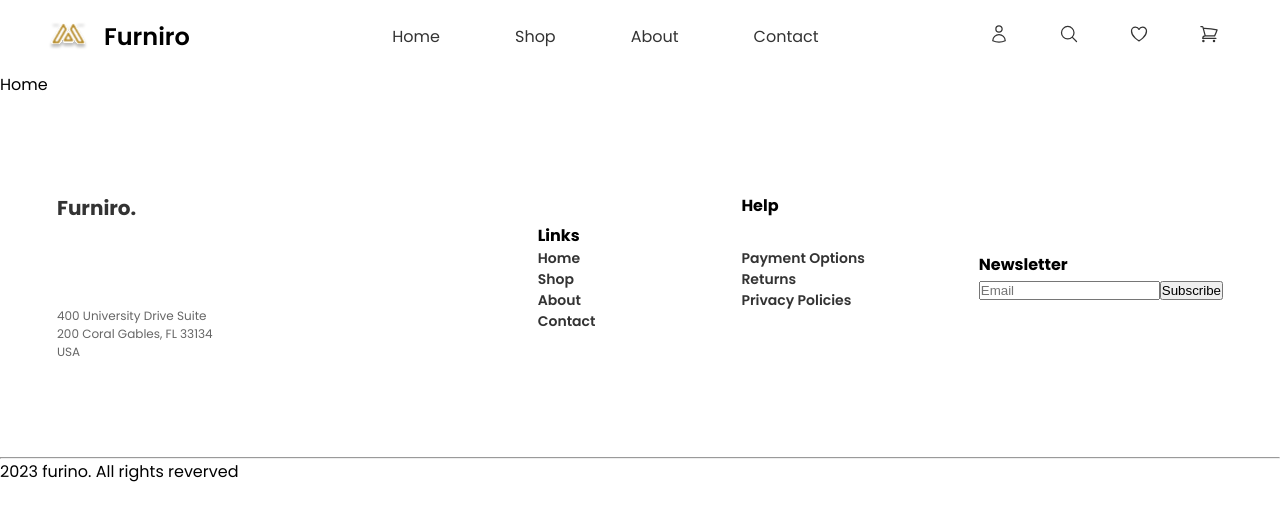
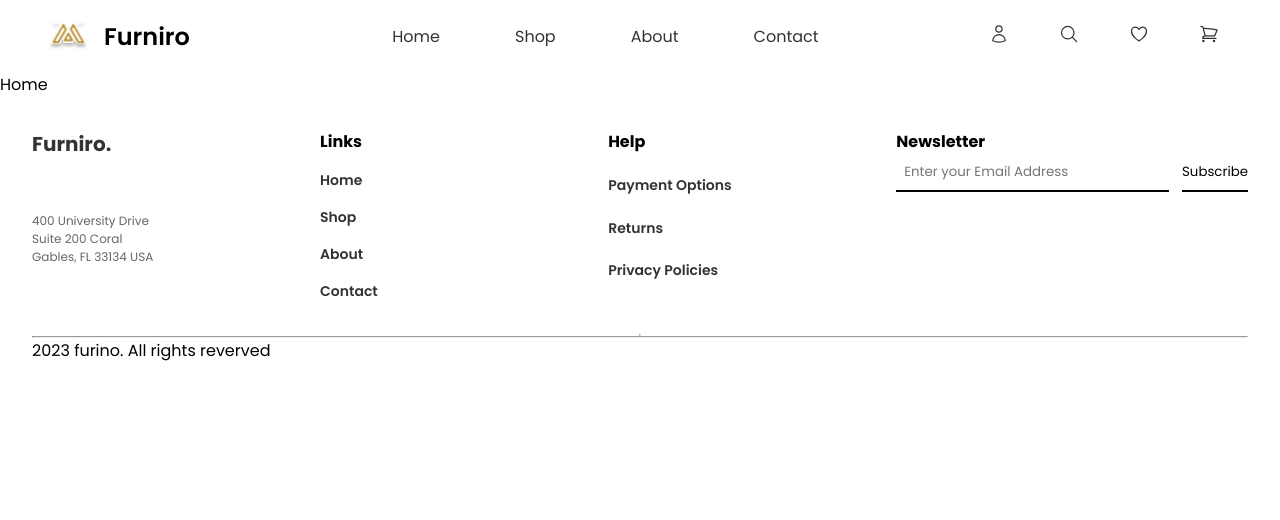
Before and after one commit to goldr0g3r/furniro, a React (Create React App) app in the folder frontend/: page / in a window 1280 px wide. Shown: the top 520 px of the page. Built offline with nearby package versions, Linux system fonts and the light colour scheme.

Commit message:
(finished, footer) created footer using grid

```diff
--- a/frontend/src/components/footer/footer.scss
+++ /dev/null
@@ -1,52 +0,0 @@
-@import "../../styles/index.scss";
-
-.footer_container {
-  width: 100%;
-  display: flex;
-  align-items: center;
-  justify-content: space-around;
-  height: 45vh;
-
-  h1 {
-    font-size: 20px;
-    color: $heading;
-    padding-bottom: 25%;
-  }
-
-  h3 {
-    font-size: 16px;
-  }
-
-  p {
-    color: $text;
-    font-size: 12px;
-    width: 50%;
-  }
-  a {
-    text-decoration: none;
-    color: $heading;
-    font-size: 14px;
-    font-weight: 600;
-    transition: all 0.3s ease;
-    &:hover {
-      color: $primary;
-    }
-  }
-
-  .link_container {
-    display: flex;
-    flex-direction: column;
-    padding: 2rem;
-  }
-
-  .help_container {
-    h3 {
-      padding-bottom: 25%;
-    }
-    display: flex;
-    flex-direction: column;
-    padding-bottom: 50px;
-    justify-content: start;
-    align-items: start;
-  }
-}
--- /dev/null
+++ b/frontend/src/components/footer/footer_grid.scss
@@ -0,0 +1,114 @@
+@import "../../styles/index.scss";
+
+.footer {
+  display: grid;
+  grid-template-columns: 1fr;
+  place-items: center;
+  place-content: center;
+}
+
+.footer_container {
+  display: grid;
+  grid-template-columns: repeat(4, 1fr);
+  grid-template-rows: 1fr;
+  grid-gap: 1rem;
+  padding: 2rem;
+  padding-inline: 2rem;
+
+  .address_container {
+    display: grid;
+    row-gap: 1rem;
+  }
+
+  h1 {
+    font-size: 20px;
+    color: $heading;
+  }
+
+  h3 {
+    font-size: 16px;
+  }
+
+  p {
+    color: $text;
+    font-size: 12px;
+    width: 50%;
+    font-family: $font-family;
+  }
+  a {
+    text-decoration: none;
+    color: $heading;
+    font-size: 14px;
+    font-weight: 600;
+    transition: all 0.3s ease;
+    &:hover {
+      color: $primary;
+    }
+  }
+
+  .link_container {
+    display: grid;
+    row-gap: 1rem;
+  }
+
+  .help_container {
+    display: grid;
+  }
+
+  @include breakpoint(sm) {
+    grid-template-columns: 1fr;
+    grid-template-rows: repeat(4, 1fr);
+    padding: 1rem;
+    padding-inline: 1rem;
+    order: 4;
+    margin: auto;
+    place-content: center;
+    text-align: center;
+  }
+
+  @include breakpoint(md) {
+    .address_container {
+      display: grid;
+      row-gap: 1rem;
+      place-items: center;
+    }
+  }
+}
+
+.newsletter_form {
+  display: grid;
+  grid-template-columns: 6fr 2fr;
+  column-gap: 0.8rem;
+
+  input {
+    padding: 0.5rem;
+    border: none;
+    border-bottom: 2px solid $black;
+    color: $text;
+    font-family: $font-family;
+  }
+
+  button {
+    border: none;
+    background-color: $white;
+    font-family: $font-family;
+    border-bottom: 2px solid $black;
+    // @include breakpoint(sm) {
+    //   grid-column: 1 / -1;
+    // }
+
+    &:hover {
+      background-color: $primary;
+      color: $white;
+      animation-duration: 1s;
+    }
+  }
+
+  @include breakpoint(sm) {
+    grid-template-columns: 0.5fr 0.5fr;
+  }
+}
+
+.footer_copyright {
+  margin-inline: 2rem;
+}
--- a/frontend/src/components/footer/index.tsx
+++ b/frontend/src/components/footer/index.tsx
@@ -1,9 +1,10 @@
 import React from "react";
-import "./footer.scss";
+import "./footer_grid.scss";
 type Props = {};
 
 const Footer = (props: Props) => {
   return (
+    <>
       <div className="footer">
         <div className="footer_container">
           <div className="address_container">
@@ -26,14 +27,22 @@ const Footer = (props: Props) => {
           <div>
             <h3>Newsletter</h3>
             <div className="newsletter_form">
-            <input type="email" placeholder="Email" />
+              <input
+                type="email"
+                placeholder="Enter your Email Address"
+                className="email_input"
+              />
               <button>Subscribe</button>
             </div>
           </div>
         </div>
         <hr />
+      </div>
+      <div className="footer_copyright">
+        <hr />
         <span>2023 furino. All rights reverved</span>
       </div>
+    </>
   );
 };
 
--- a/frontend/src/styles/utilities/functions.scss
+++ b/frontend/src/styles/utilities/functions.scss
@@ -0,0 +1,4 @@
+// breakpoints function saas
+@function bp($breakpoint) {
+  @return map-get($breakpoints, $breakpoint);
+}
--- a/frontend/src/styles/utilities/mixins.scss
+++ b/frontend/src/styles/utilities/mixins.scss
@@ -1,18 +1,10 @@
-// breakpoint mixin scss
-@mixin breakpoint($name) {
-  @if map-has-key($breakpoints, $name) {
-    @media (max-width: map-get($breakpoints, $name)) {
-      @content;
-    }
-  } @else {
-    @warn "Breakpoint #{$name} does not exist in $breakpoints";
+@import "./functions.scss";
+@import "./variables.scss";
+
+// breakpoints
+
+@mixin breakpoint($breakpoint) {
+  @media (max-width: map-get($breakpoints, $breakpoint)) {
+    @content;
   }
 }
-// z-index mixin scss
-@mixin z-index($name) {
-  @if map-has-key($z-index, $name) {
-    z-index: map-get($z-index, $name);
-  } @else {
-    @warn "Z-index #{$name} does not exist in $z-index";
-  }
-}
```
Also changed, not shown: frontend/src/components/hero/index.tsx (added, +13 -0 lines), frontend/src/assets/images/hero_background.png (added). Lines whose indentation alone changed are shown as unchanged.
